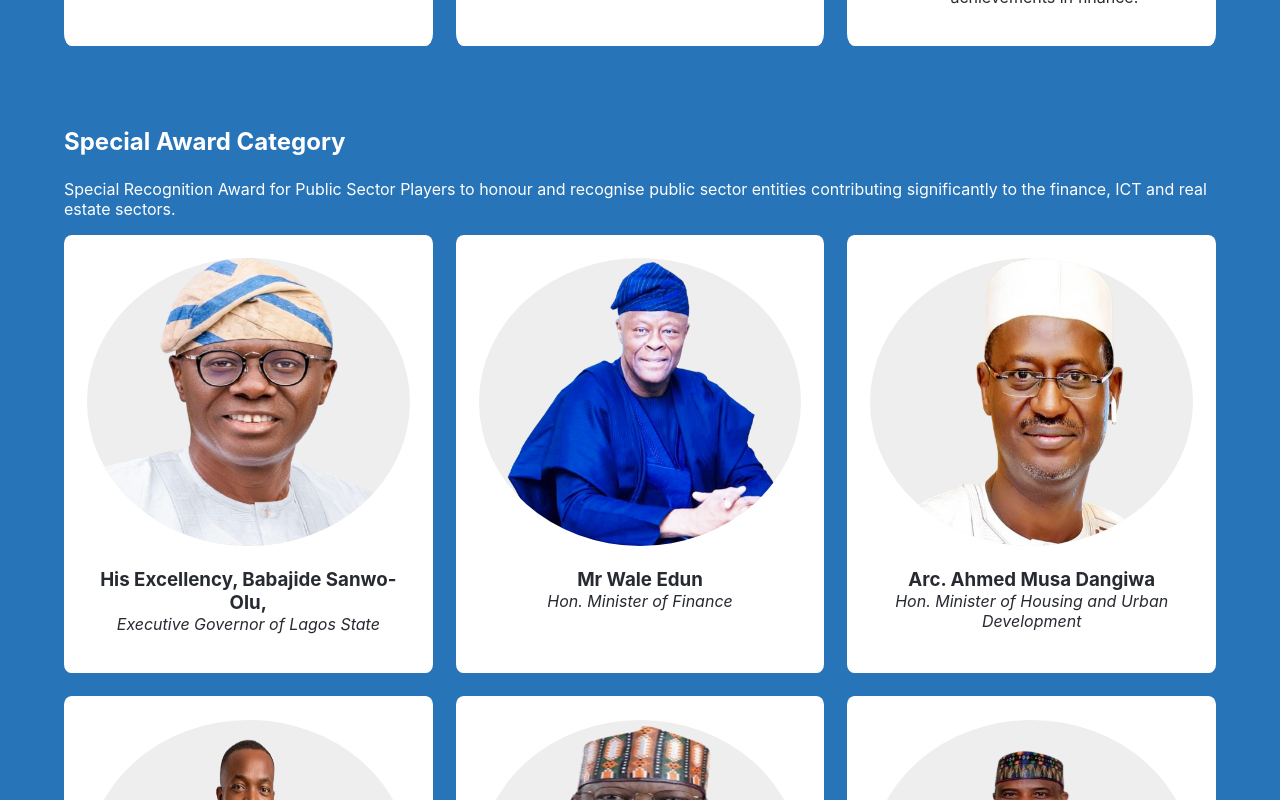
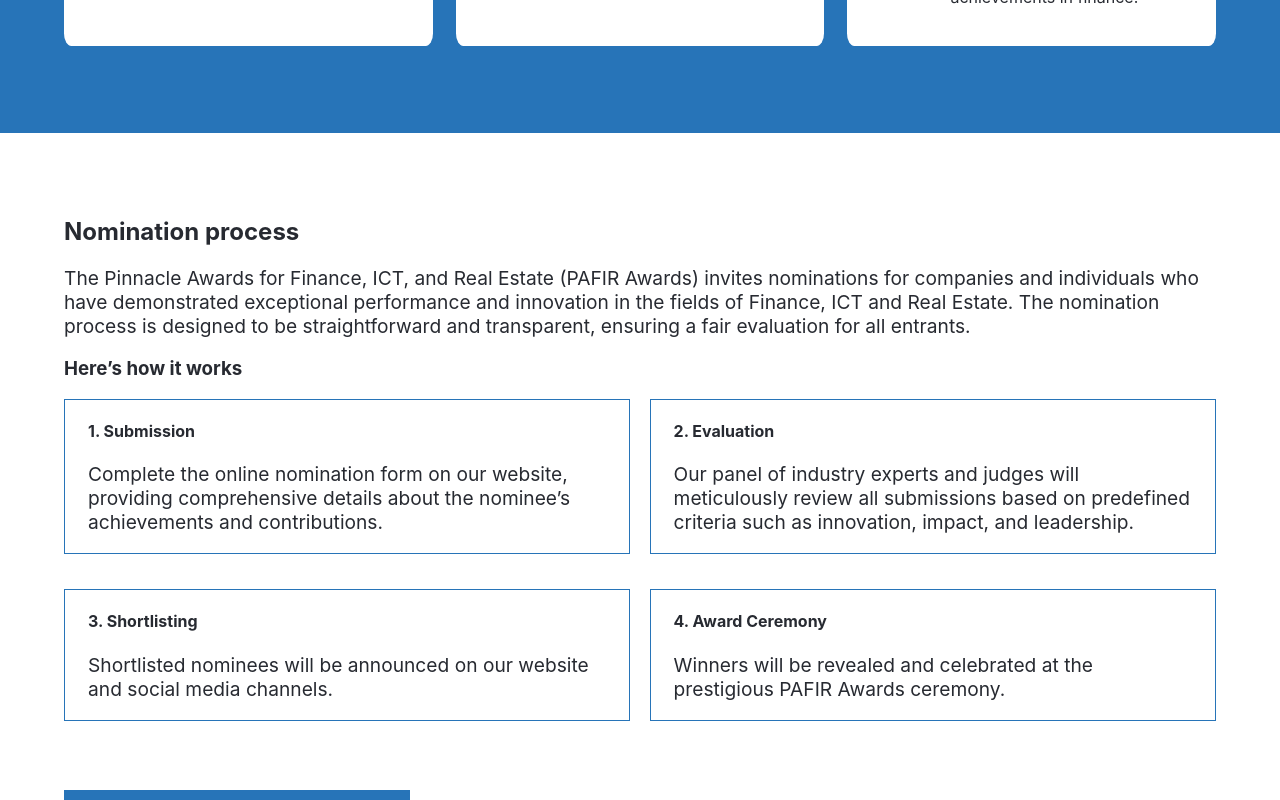
Before and after one commit to prius2055/pafir-awards, a React (Create React App) app: page / in a window 1280 px wide. Shown: the part 1720-2520 px from the top of the page. Built offline with nearby package versions, Linux system fonts and the light colour scheme.

Commit message:
Update master branch

```diff
--- a/src/components/Category.js
+++ b/src/components/Category.js
@@ -1,15 +1,15 @@
 import React from 'react';
 import './Category.css';
-import SanwoOlu from '../img/nomineeImages/governor_sanwoolu.png';
-import Tambuwal from '../img/nomineeImages/aminu-tambuwa.png';
-import MohamedMusa from '../img/nomineeImages/muhammed-musa.png';
-import SalisuAfolabi from '../img/nomineeImages/salilu-afolabi.png';
-import WaleEdun from '../img/nomineeImages/wale-edun.png';
-import MusaDangiwa from '../img/nomineeImages/dangiwa-musa.png';
-import BosunTijani from '../img/nomineeImages/bosun-tijani.png';
-import VincentOlatunji from '../img/nomineeImages/vincent-olatunji.png';
-import OyetundeOjo from '../img/nomineeImages/oyetunde-ojo.png';
-import EmomotimiAgama from '../img/nomineeImages/emomotimi-agama.png';
+// import SanwoOlu from '../img/nomineeImages/governor_sanwoolu.png';
+// import Tambuwal from '../img/nomineeImages/aminu-tambuwa.png';
+// import MohamedMusa from '../img/nomineeImages/muhammed-musa.png';
+// import SalisuAfolabi from '../img/nomineeImages/salilu-afolabi.png';
+// import WaleEdun from '../img/nomineeImages/wale-edun.png';
+// import MusaDangiwa from '../img/nomineeImages/dangiwa-musa.png';
+// import BosunTijani from '../img/nomineeImages/bosun-tijani.png';
+// import VincentOlatunji from '../img/nomineeImages/vincent-olatunji.png';
+// import OyetundeOjo from '../img/nomineeImages/oyetunde-ojo.png';
+// import EmomotimiAgama from '../img/nomineeImages/emomotimi-agama.png';
 
 const Category = () => {
   return (
@@ -152,7 +152,7 @@ const Category = () => {
           </div>
         </div>
       </div>
-      <div className="special-category">
+      {/* <div className="special-category">
         <h2>Special Award Category</h2>
         <p className="category-paragraph">
           Special Recognition Award for Public Sector Players to honour and
@@ -213,7 +213,7 @@ const Category = () => {
             <p>MD/CEO, Federal Housing Authority</p>
           </div>
         </div>
-      </div>
+      </div> */}
     </div>
   );
 };
```
